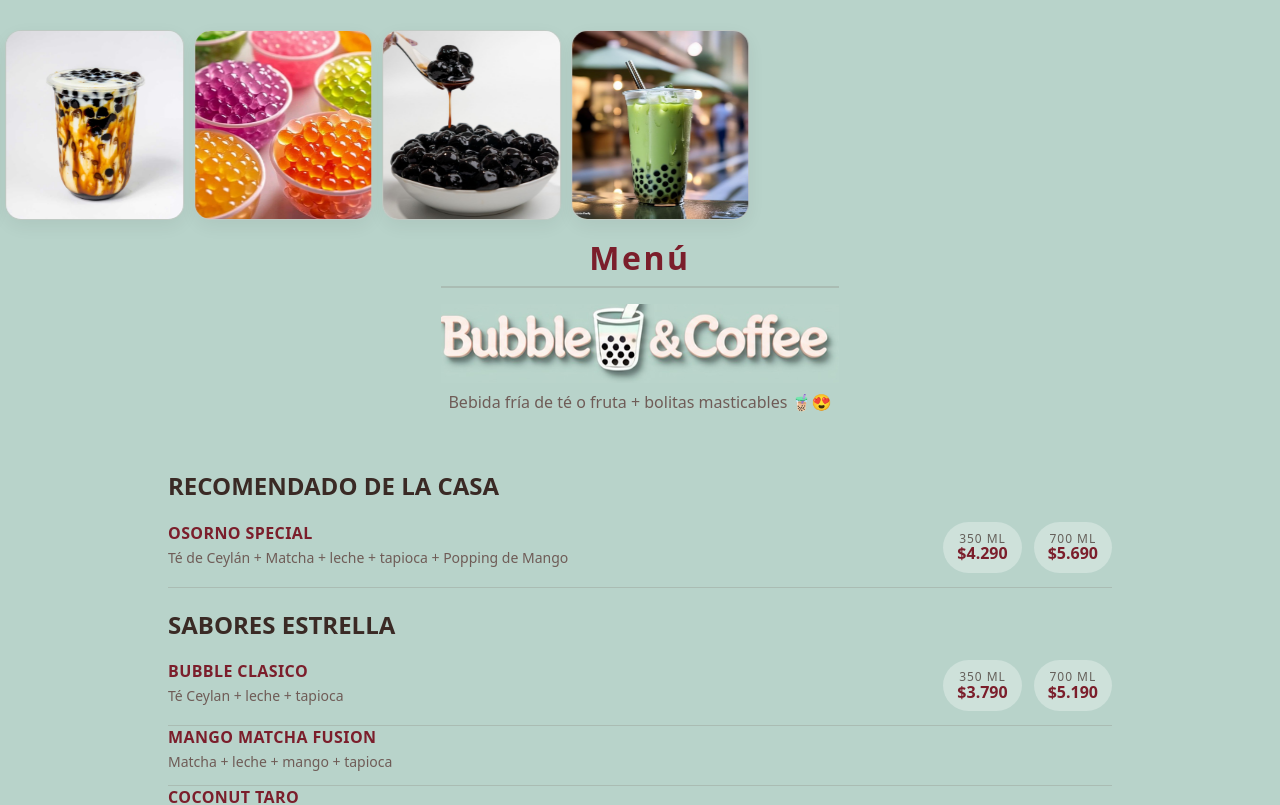
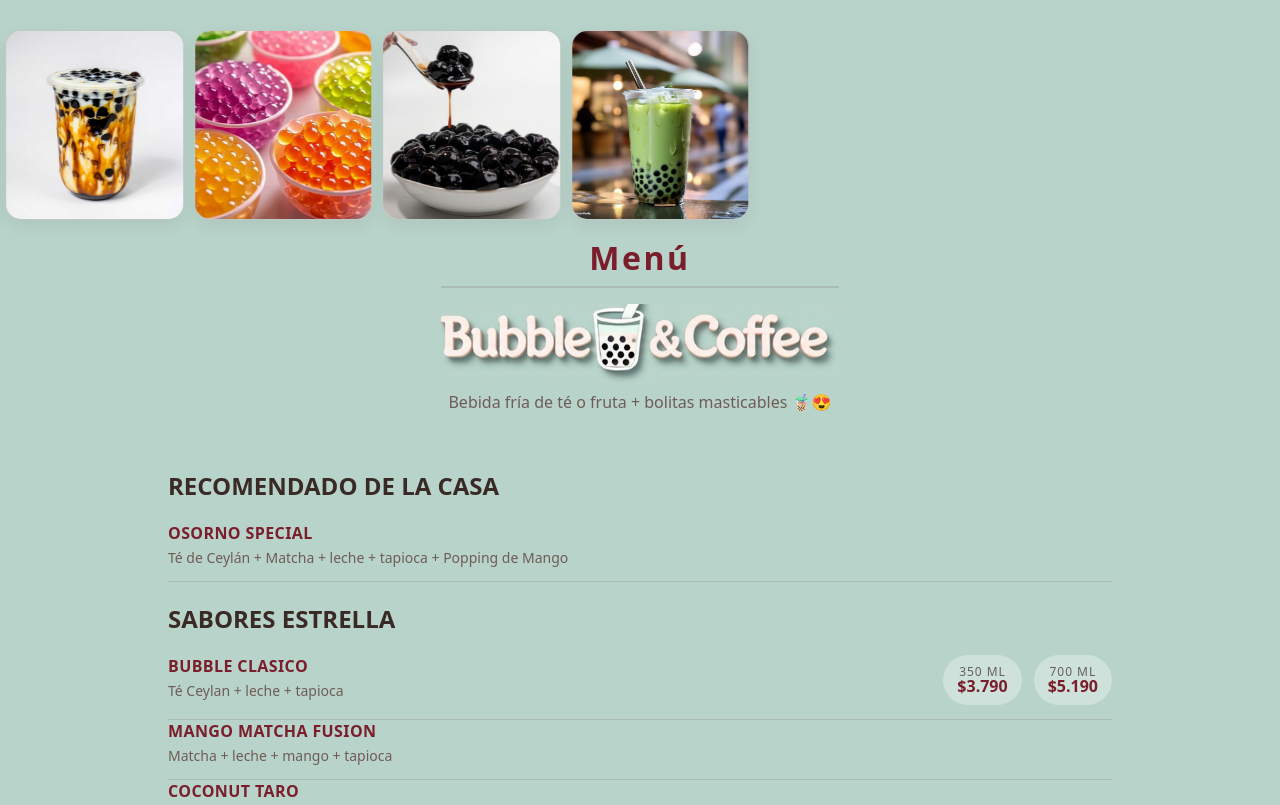
Before and after one commit to DianisMartinez/bubble-tea-menu, a React (Vite) app: page / in a window 1280 px wide. Shown: the top 805 px of the page. Built offline with nearby package versions, Linux system fonts and the light colour scheme.

Commit message:
Cambio precio

```diff
--- a/src/data/menu.js
+++ b/src/data/menu.js
@@ -3,10 +3,6 @@ export const MENU = [
     title: "RECOMENDADO DE LA CASA",
     items: [
       {
-        sizes: [
-          { size: "350 ml", price: "4.290" },
-          { size: "700 ml", price: "5.690" },
-        ],
         name: "Osorno Special",
         desc: "Té de Ceylán + Matcha + leche + tapioca + Popping de Mango",
 
@@ -59,7 +55,7 @@ export const MENU = [
       {
         name: "OREO CREAM",
         desc: "Oreo + leche + chantilly + tapioca",
-        sizes: [{ size: "500 ml", price: "5.190" }],
+        sizes: [{ size: "500 ml", price: "5.690" }],
       },
       {
         name: "FRAPPUCHINO",
```
